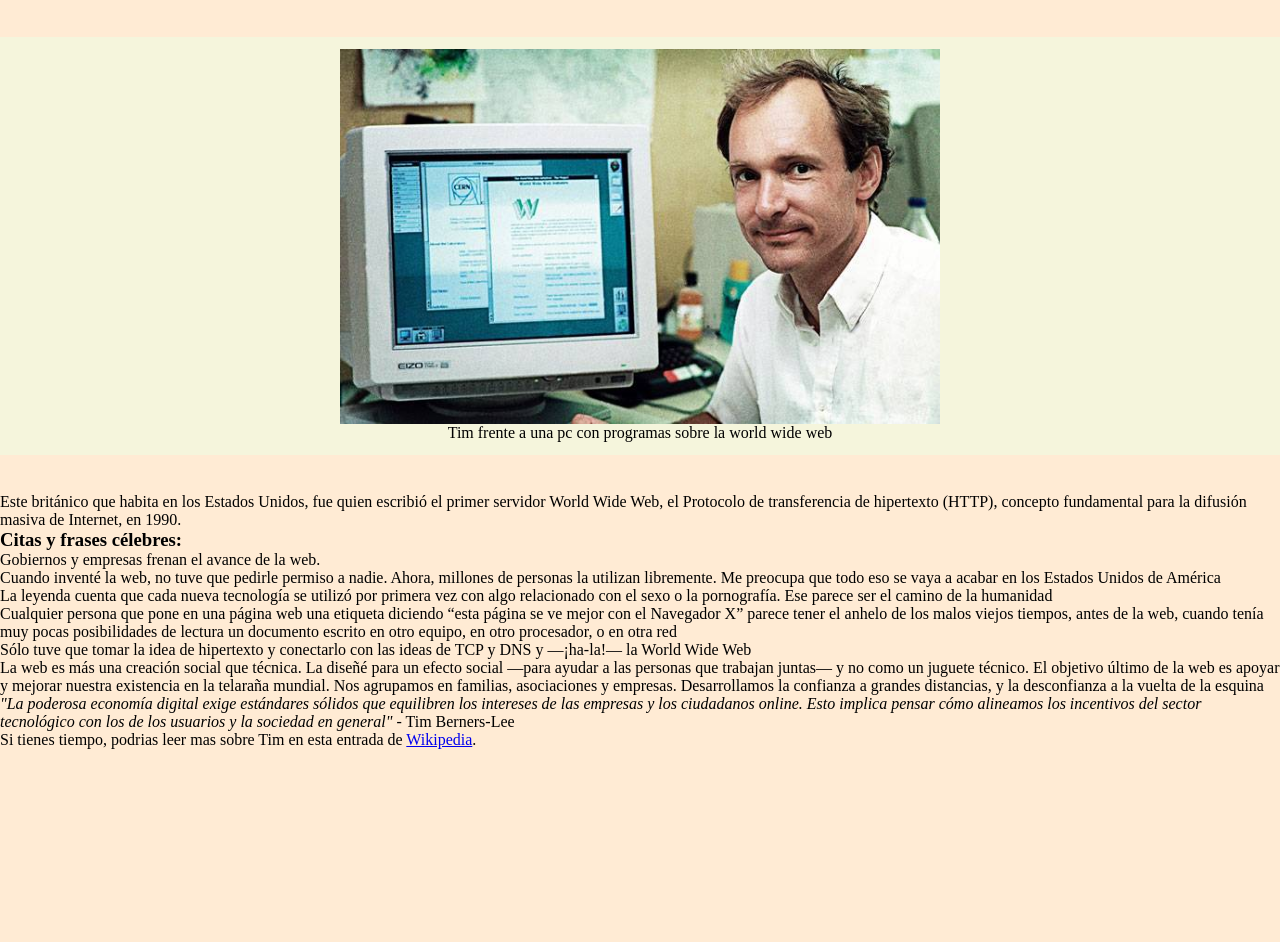
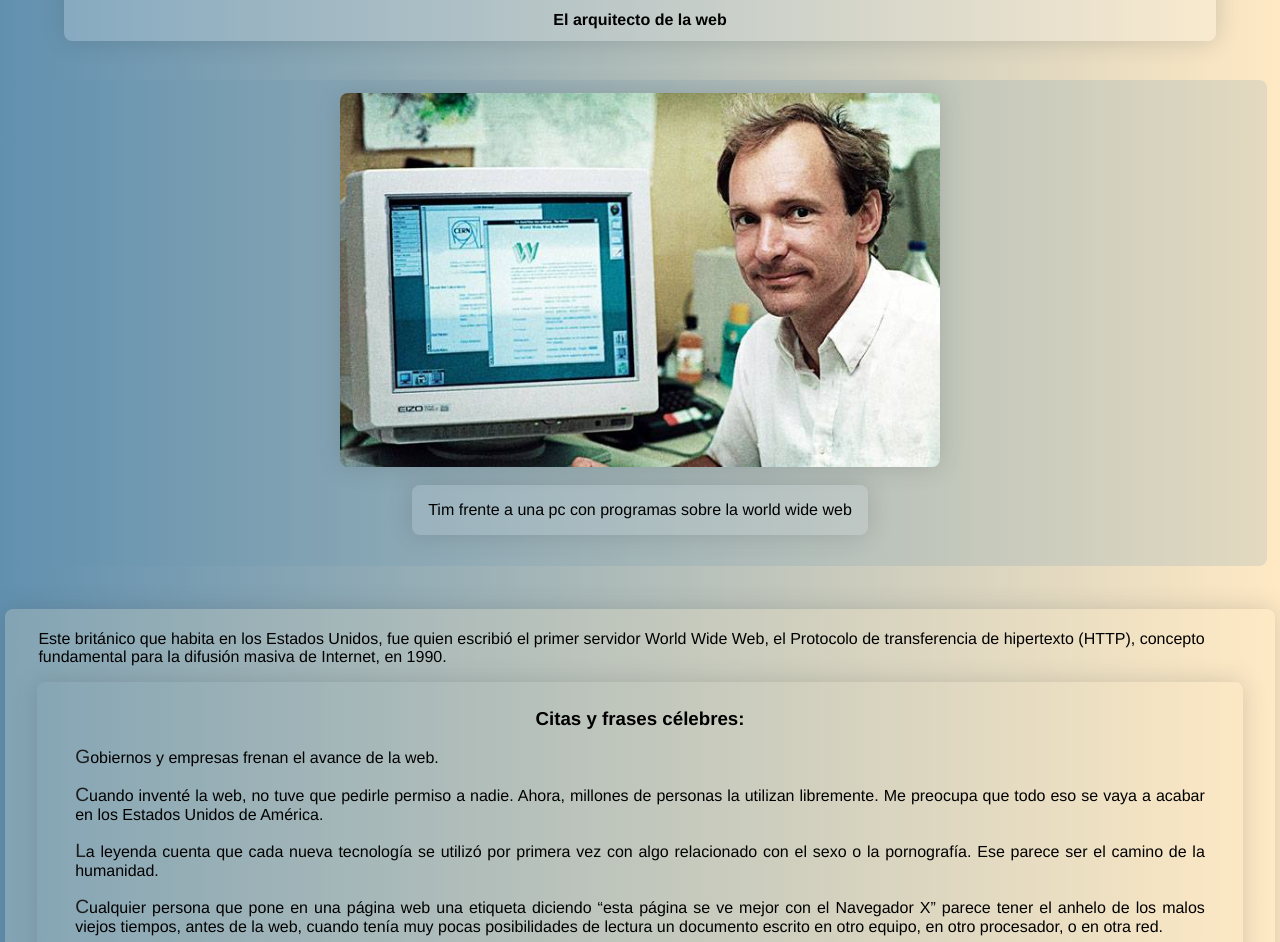
Before and after one commit to TanisJam/tribute-page, a plain HTML site: page index.html in a window 1280 px wide. Shown: the part 117-1059 px from the top of the page. Before the commit the page ends 866 px from the top, so only its background shows below. Drawn offline with Linux system fonts and the light colour scheme.

Commit message:
Completed the css

```diff
--- a/index.html
+++ b/index.html
@@ -18,11 +18,15 @@
         </header>
         <div id="img-div">
             <img src="tim.jpg" alt="Tim frente a un monitor" id="image">
+            <br>
             <figcaption id="img-caption">Tim frente a una pc con programas sobre la world wide web</figcaption>
+            <br>
         </div>
         <div id="tribute-info">
             <p>
-                Este británico que habita en los Estados Unidos, fue quien escribió el primer servidor World Wide Web, el Protocolo de transferencia de hipertexto (HTTP), concepto fundamental para la difusión masiva de Internet, en 1990.
+                Este británico que habita en los Estados Unidos, fue quien escribió el primer servidor World Wide Web,
+                el Protocolo de transferencia de hipertexto (HTTP), concepto fundamental para la difusión masiva de
+                Internet, en 1990.
             </p>
             <div id="frases">
                 <h3>
@@ -30,14 +34,22 @@
                 </h3>
                 <ul>
                     <li>Gobiernos y empresas frenan el avance de la web.</li>
-                    <li>Cuando inventé la web, no tuve que pedirle permiso a nadie. Ahora, millones de personas la utilizan libremente. Me preocupa que todo eso se vaya a acabar en los Estados Unidos de América
+                    <li>Cuando inventé la web, no tuve que pedirle permiso a nadie. Ahora, millones de personas la
+                        utilizan libremente. Me preocupa que todo eso se vaya a acabar en los Estados Unidos de América.
                     </li>
-                    <li>La leyenda cuenta que cada nueva tecnología se utilizó por primera vez con algo relacionado con el sexo o la pornografía. Ese parece ser el camino de la humanidad</li>
-                    <li>Cualquier persona que pone en una página web una etiqueta diciendo “esta página se ve mejor con el Navegador X” parece tener el anhelo de los malos viejos tiempos, antes de la web, cuando tenía muy pocas posibilidades de lectura un
-                        documento escrito en otro equipo, en otro procesador, o en otra red</li>
-                    <li>Sólo tuve que tomar la idea de hipertexto y conectarlo con las ideas de TCP y DNS y —¡ha-la!— la World Wide Web</li>
-                    <li>La web es más una creación social que técnica. La diseñé para un efecto social —para ayudar a las personas que trabajan juntas— y no como un juguete técnico. El objetivo último de la web es apoyar y mejorar nuestra existencia en la
-                        telaraña mundial. Nos agrupamos en familias, asociaciones y empresas. Desarrollamos la confianza a grandes distancias, y la desconfianza a la vuelta de la esquina</li>
+                    <li>La leyenda cuenta que cada nueva tecnología se utilizó por primera vez con algo relacionado con
+                        el sexo o la pornografía. Ese parece ser el camino de la humanidad.</li>
+                    <li>Cualquier persona que pone en una página web una etiqueta diciendo “esta página se ve mejor con
+                        el Navegador X” parece tener el anhelo de los malos viejos tiempos, antes de la web, cuando
+                        tenía muy pocas posibilidades de lectura un
+                        documento escrito en otro equipo, en otro procesador, o en otra red.</li>
+                    <li>Sólo tuve que tomar la idea de hipertexto y conectarlo con las ideas de TCP y DNS y —¡ha-la!— la
+                        World Wide Web.</li>
+                    <li>La web es más una creación social que técnica. La diseñé para un efecto social —para ayudar a
+                        las personas que trabajan juntas— y no como un juguete técnico. El objetivo último de la web es
+                        apoyar y mejorar nuestra existencia en la
+                        telaraña mundial. Nos agrupamos en familias, asociaciones y empresas. Desarrollamos la confianza
+                        a grandes distancias, y la desconfianza a la vuelta de la esquina.</li>
                 </ul>
             </div>
             <blockquote>
@@ -52,7 +64,8 @@
         </div>
     </main>
     <footer>
-        <p>Si tienes tiempo, podrias leer mas sobre Tim en esta entrada de <a id="tribute-link" href="https://es.wikipedia.org/wiki/Tim_Berners-Lee" target="_blank">Wikipedia</a>.</p>
+        <p>Si tienes tiempo, podrias leer mas sobre Tim en esta entrada de <a id="tribute-link"
+                href="https://es.wikipedia.org/wiki/Tim_Berners-Lee" target="_blank">Wikipedia</a>.</p>
     </footer>
 
 
--- a/style.css
+++ b/style.css
@@ -2,15 +2,31 @@
     margin: 0;
     padding: 0;
     box-sizing: border-box;
+    font-family: 'Franklin Gothic Medium', 'Arial Narrow', Arial, sans-serif;
 }
 
 html {
-    background-color: rgb(255, 235, 212);
+    background: linear-gradient(to right, #6190af, #ffe9c4);
 }
 
 header {
     display: flex;
     flex-direction: column;
+    background-color: hsla(165, 18%, 100%, 0.2);
+    margin: 0 5vw;
+    border-radius: 0 0 0.5em 0.5em;
+    box-shadow: 0px 0px 25px #2f3b3f33;
+}
+
+h1 {
+    padding: 2vw 0;
+    font-weight: 900;
+    font-family: Verdana, Geneva, Tahoma, sans-serif;
+    font-size: 200%;
+}
+
+h2 {
+    font-size: 1rem;
 }
 
 header * {
@@ -25,19 +41,76 @@ header * {
 #img-div {
     display: flex;
     flex-direction: column;
-    padding: 1vw 0;
-    margin: 3vw 0vw;
-    background-color: beige;
+    padding: 1vw 1vw;
+    margin: 3vw 1vw;
+    background-color: #6190af2c;
     flex-wrap: wrap;
+    border-radius: 0.5em;
 }
 
 img {
     max-width: 600px;
     width: 100%;
     margin: 0 auto;
+    border-radius: 0.5em;
+    box-shadow: 0px 0px 25px #3e414233;
 }
 
 #img-caption {
     display: block;
     margin: 0 auto;
+    padding: 1rem;
+    background-color: #d3dce233;
+    border-radius: 0.5em;
+    box-shadow: 0px 0px 25px #3e414233;
 }
+
+#tribute-info {
+    background-color: #ffe9c436;
+    margin: 0.3rem;
+    padding: 0.5rem;
+    border-radius: 0.5em;
+    box-shadow: 0px 0px 25px #3e414233;
+}
+
+#tribute-info p {
+    margin: 1vw 2vw;
+}
+
+#frases {
+    margin: 1rem 1.5rem;
+    padding: 2vw 2vw;
+    box-shadow: 0px 0px 25px #3e414233;
+    text-align: center;
+    border-radius: 0.5em;
+}
+
+ul {
+    list-style-type: none;
+}
+
+ul * {
+    margin: 1vw;
+    margin-top: 1rem;
+    text-align: justify;
+}
+
+ul *::first-letter {
+    font-size: 120%;
+    color: rgb(29, 29, 29);
+}
+
+blockquote {
+    margin: 2rem;
+}
+
+footer {
+    background-color: rgba(0, 0, 0, 0.712);
+    color: cornsilk;
+    padding: 1rem;
+    text-align: center;
+}
+
+a:visited {
+    color: cornsilk;
+}
```
